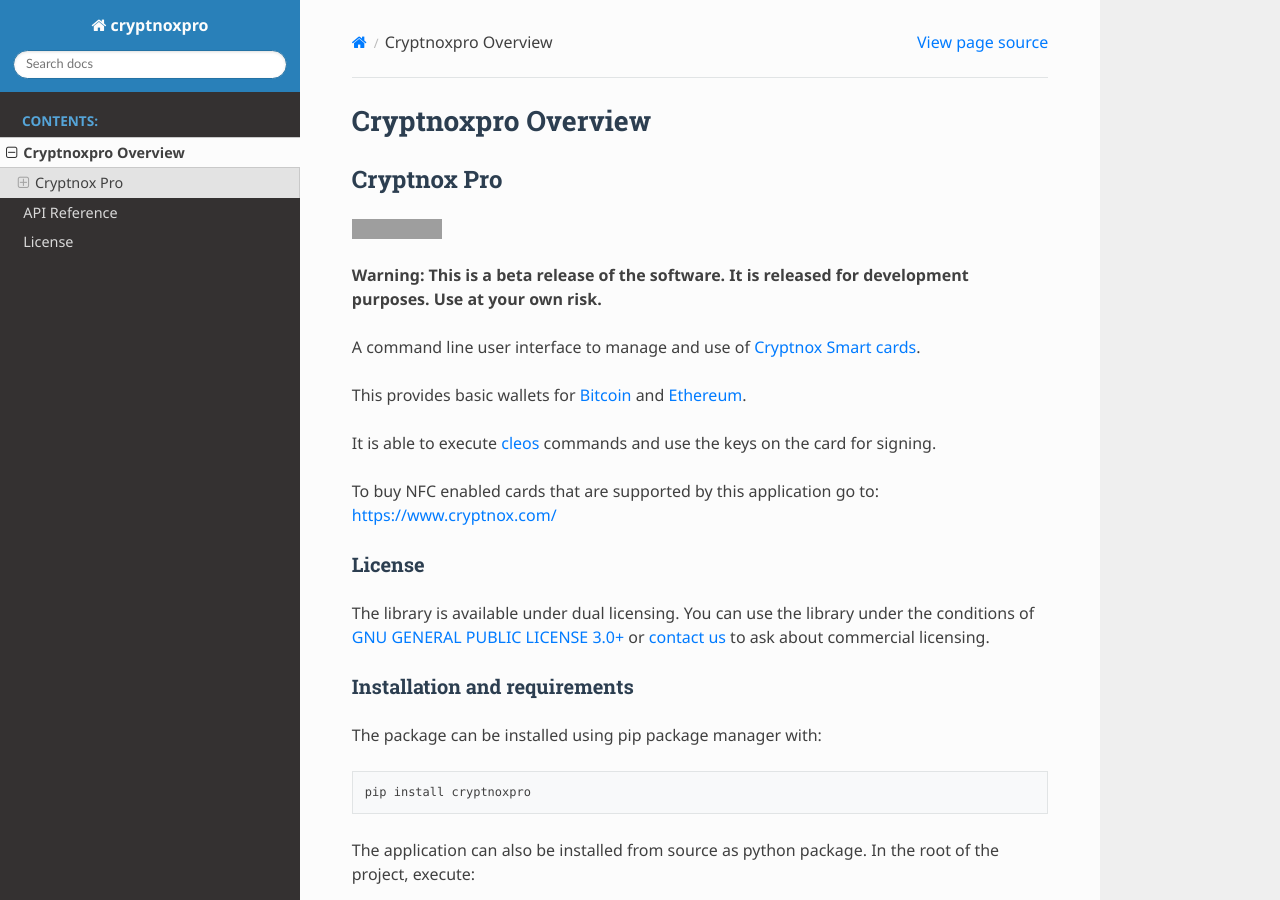
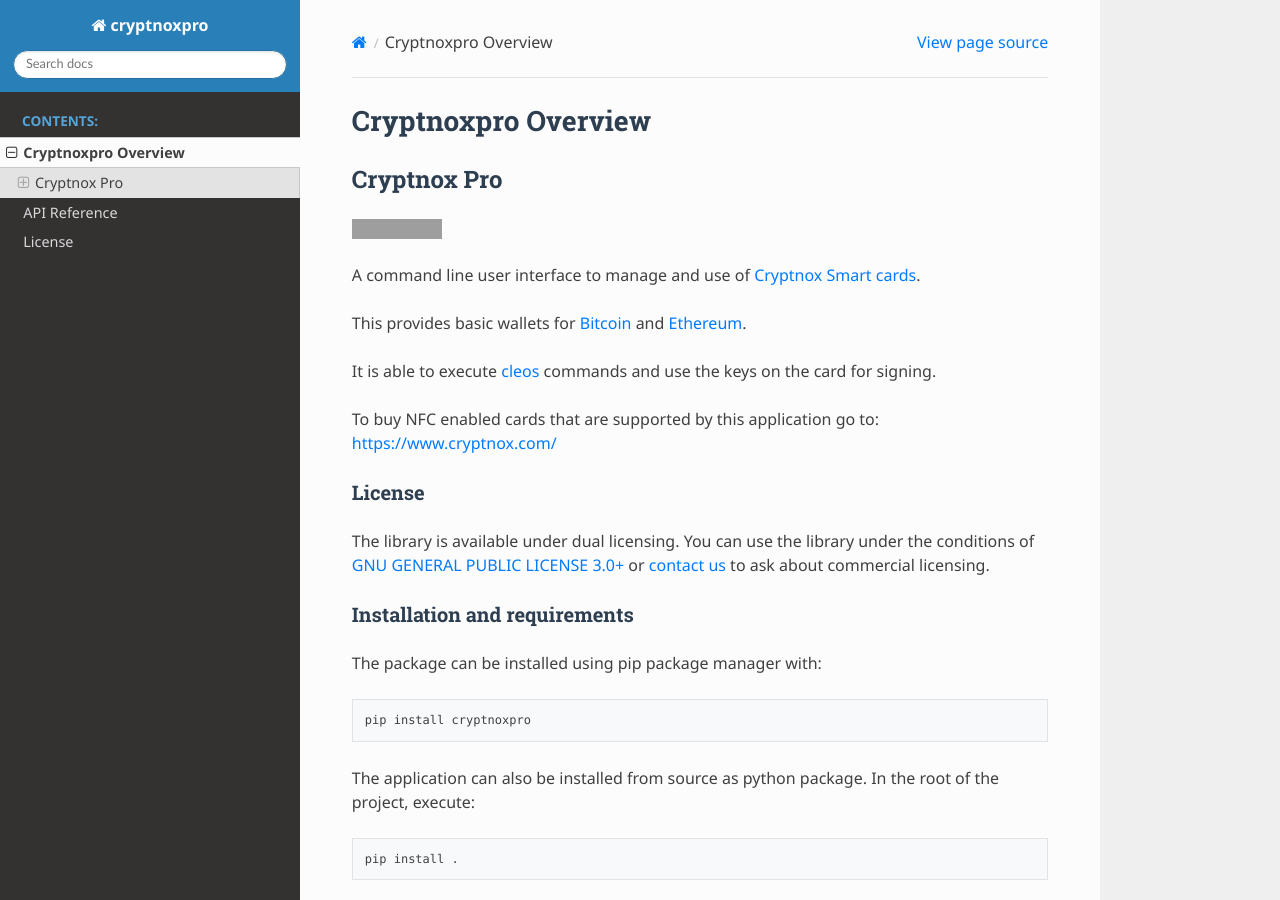
Before and after one commit to Cryptnox-Software/cryptnoxpro, a Sphinx documentation site: the page built from docs/overview.rst, in a window 1280 px wide and 900 px high. Built offline with Sphinx 7.4.7 and the Read the Docs theme 3.1.0, drawn with Linux system fonts in a browser that asks for light colours; grey boxes are pictures that could not be loaded.

Commit message:
Modified readme and documentation config

```diff
--- a/README.rst
+++ b/README.rst
@@ -5,10 +5,6 @@ Cryptnox Pro
 .. image:: https://img.shields.io/pypi/v/cryptnoxpro
     :target: https://pypi.org/project/cryptnoxpro
 
-
-**Warning: This is a beta release of the software.
-It is released for development purposes.
-Use at your own risk.**
 
 A command line user interface to manage and use of `Cryptnox Smart cards <https://www.cryptnox.com/>`_.
 
--- a/docs/conf.py
+++ b/docs/conf.py
@@ -96,11 +96,6 @@ autodoc_default_options = {
     'exclude-members': '__weakref__'
 }
 
-# Allow autodoc to import modules with errors
-autodoc_inherit_docstrings = True
-autodoc_typehints = 'description'
-autodoc_typehints_description_target = 'documented'
-
 # Set autodoc to not fail on import errors
 autoclass_content = 'both'
 
```
